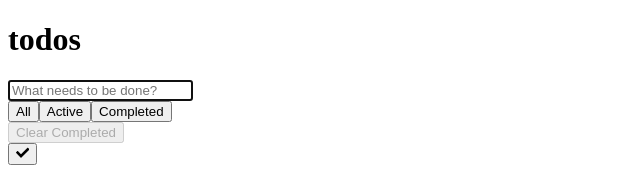
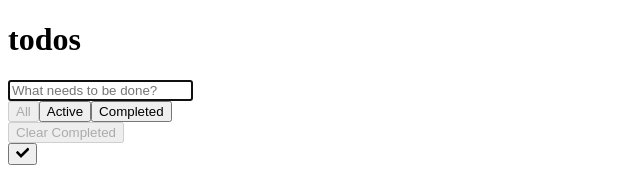
Before and after one commit to AlasamAkkit/TODO-List, a React (Create React App) app in the folder my-app/: page / in a window 1280 px wide. Shown: the top 191 px of the page, without its empty margins (0-640 px from the left). Built offline with nearby package versions, Linux system fonts and the light colour scheme.

Commit message:
more changes

```diff
--- a/my-app/src/App.js
+++ b/my-app/src/App.js
@@ -6,17 +6,18 @@ import FilterBar from './FilterBar';
 import ClearCompleted from './ClearCompleted';
 
 function App() {
-
-  const [todos, setTodos] = useState([])
+  const [todos, setTodos] = useState([]);
+  const [filter, setFilter] = useState("All");
 
   return (
     <div className="todo-list">
-      <TodoList />
-      <FilterBar />
+      <TodoList todos={todos} setTodos={setTodos} filter={filter} />
+      <FilterBar todos={todos} setFilter={setFilter} filter={filter} />
       <ClearCompleted todos={todos} setTodos={setTodos} />
-      <MarkAllDoneButton />
+      <MarkAllDoneButton todos={todos} setTodos={setTodos} />
     </div>
   );
 }
 
+
 export default App;
--- a/my-app/src/FilterBar.js
+++ b/my-app/src/FilterBar.js
@@ -16,6 +16,7 @@ function FilterBar({ todos, setFilter, filter }) {
                 key={index}
                 onClick={() => handleFilterChange(option)}
                 disabled={filter === option}
+                className={filter === option ? "selected" : ""}
             >
                 {option}
             </button>
```
